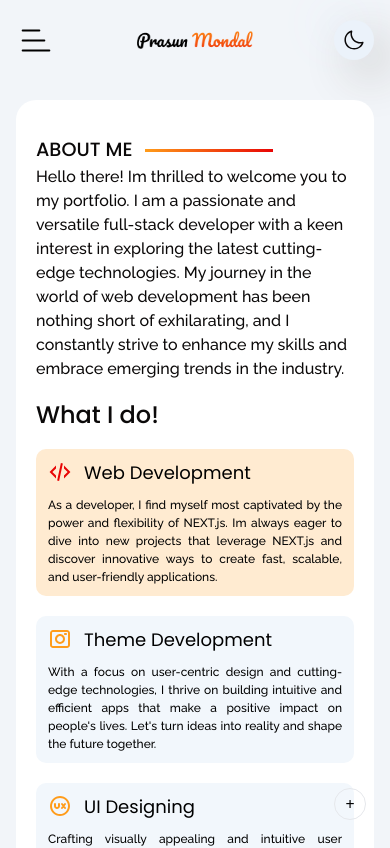
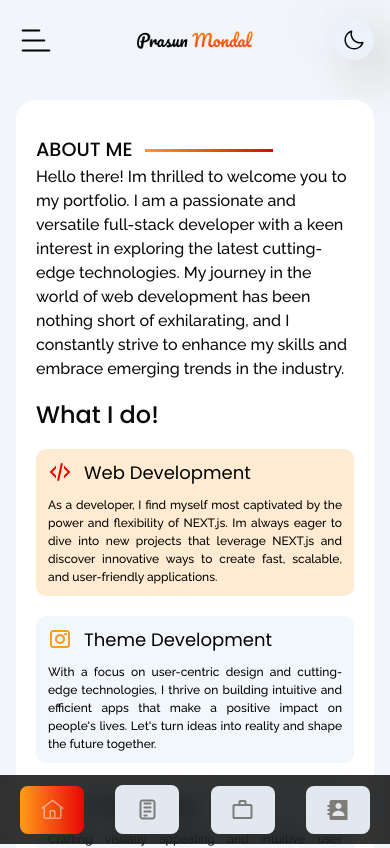
Before and after one commit to pRAsun4/portafoglio, a React (Vite) app: page / in a window 390 px wide. Shown: the top 848 px of the page. Built offline with nearby package versions, Linux system fonts and the light colour scheme.

Commit message:
almost done, fixes left

```diff
--- a/src/App.css
+++ b/src/App.css
@@ -195,6 +195,10 @@ div.resume-box {
   transform: translateX(-100%);
 }
 
+.Menu-btn{
+  /* border: 1px solid; */
+}
+
 @media screen and (min-width: 920px) {
   .about-skills-grid .left-box,
   .about-skills-grid .right-box {
--- a/src/MainApp.jsx
+++ b/src/MainApp.jsx
@@ -49,7 +49,7 @@ export default function MainApp() {
                 <ButtonBar  />
             </main>
             <MobileBar />
-            <button onClick={handleShow} className={` ${showBar? 'flex' : 'hidden'} z-20 w-8 h-8  items-center justify-center fixed right-6 bottom-6 border rounded-full`}>+</button>
+            {/* <button onClick={handleShow} className={` ${showBar? 'flex' : 'hidden'} z-20 w-8 h-8  items-center justify-center fixed right-6 bottom-6 border rounded-full`}>+</button> */}
             {/* <SectionButtons className={`${showBar ? " h-0 " : " h-auto"} !flex-col !right-4 bottom-4 !w-fit  !gap-y-6 !py-4 !px-6 `}  handleButtonClick={handleButtonClick} />  */}
         </div>
     );
--- a/src/components/ButtonDetails.jsx
+++ b/src/components/ButtonDetails.jsx
@@ -3,11 +3,11 @@ import PropTypes from "prop-types";
 
 function ButtonDetails({ buttonLogo, buttonText, onClick, isActive }) {
   return (
-    <button onClick={onClick}  className={`p-3  ${isActive ? 'btn-gradient' : ' text-black  '} md:max-w-[5rem]  max-w-[4rem] w-full     h-auto md:py-[1rem] lg:px-[1.3rem] md:px-[1rem] flex flex-col items-center justify-center rounded-[1.25rem] btn-normal `} >
+    <button onClick={onClick}  className={`p-3  ${isActive ? 'btn-gradient' : ' text-black  '} md:max-w-[5rem]  max-w-[4rem] w-full     h-auto md:py-[1rem] lg:px-[1.3rem] md:px-[1rem] flex flex-col items-center justify-center md:rounded-[1.25rem] rounded-lg btn-normal `} >
       <span>
         {buttonLogo}
       </span>
-      <p className="text-[0.75rem] font-semibold  ">{buttonText}</p>
+      <p className="text-[0.75rem] font-semibold md:block hidden ">{buttonText}</p>
     </button>
   );
 }
--- a/src/components/SectionButtons.jsx
+++ b/src/components/SectionButtons.jsx
@@ -9,7 +9,7 @@ function SectionButtons({ handleButtonClick, className }) {
 
   return (
     <div
-      className={` button-wrapper mb-3 md:max-w-[31.875rem] max-w-full w-full h-auto lg:gap-x-[2.5rem] sm:gap-x-[1.5rem] gap-0 flex items-center justify-between md:relative fixed bottom-0 right-0 self-end py-[10px] px-8 rounded-[1.25rem] z-20 border ${className} `}
+      className={` button-wrapper mb-3 md:max-w-[31.875rem] max-w-full w-full h-auto lg:gap-x-[2.5rem] sm:gap-x-[1.5rem] gap-0 flex items-center justify-between md:relative fixed bottom-0 right-0 self-end py-[10px] md:px-8 px-5 rounded-[1.25rem] z-20  ${className} `}
     >
       {ButtonData.map((btn, index) => (
         <ButtonDetails
--- a/src/sections/ButtonBar.jsx
+++ b/src/sections/ButtonBar.jsx
@@ -33,9 +33,9 @@ function ButtonBar() {
 
   return (
     <div className="button-bar w-full flex flex-col md:pl-[1.25rem] md:col-span-8 ">
-      {/* <SectionButtons className=" md:hidden flex !flex-col !right-4 bottom-4 !w-fit h-auto !gap-y-6 !py-4 !px-6 "  handleButtonClick={handleButtonClick} /> */}
-      <SectionButtons  className=" md:flex hidden " handleButtonClick={handleButtonClick} />
-      <div className={` main-section  `}>{renderSection()}</div>
+      <SectionButtons className=" !rounded-none "  handleButtonClick={handleButtonClick} />
+      {/* <SectionButtons  className=" md:flex hidden " handleButtonClick={handleButtonClick} /> */}
+      <div className={` main-section md:mb-0 mb-[4.6875rem] `}>{renderSection()}</div>
     </div>
   );
 }
--- a/src/sections/MobileBar.jsx
+++ b/src/sections/MobileBar.jsx
@@ -20,8 +20,8 @@ function MobileBar() {
                     <path d="M5 12H19M5 12L11 18M5 12L11 6" stroke="black" strokeWidth="2" strokeLinecap="round" strokeLinejoin="round" />
                 </svg>
             </MenuBtn>
-            <div className="mobile-bar-wrapper w-full h-full flex flex-col items-center mt-[7rem]">
-                <div className="img-box rounded-[1.25rem] w-[100px] h-[100px] bg-purple-500 absolute top-[2rem] overflow-hidden ">
+            <div className="mobile-bar-wrapper w-full h-full flex flex-col items-center mt-[10rem]">
+                <div className="img-box rounded-[1.25rem] w-[100px] h-[100px] bg-purple-500 absolute top-[4rem] overflow-hidden ">
                     {/* <img src={Picture} alt="" className="w-full h-full object-cover " /> */}
                 </div>
                 <NameBox className=" text-[1.25rem] " />
```
